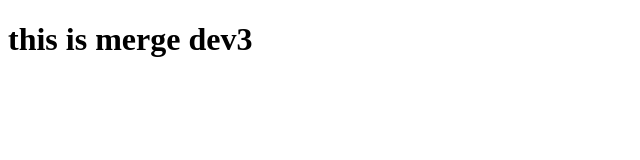
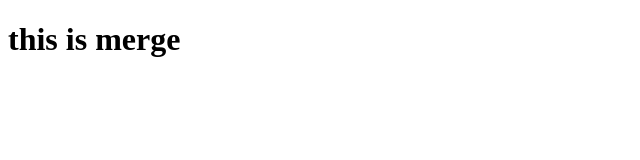
Before and after one commit to Kaksophat/test1, a plain HTML site: page dev2.html in a window 1280 px wide. Shown: the whole page, without its empty margins (0-640 px from the left). Drawn offline with Linux system fonts and the light colour scheme.

Commit message:
change dev2

```diff
--- a/dev2.html
+++ b/dev2.html
@@ -6,6 +6,6 @@
     <title>Document</title>
 </head>
 <body>
-    <h1>this is merge dev3</h1>
+    <h1>this is merge </h1>
 </body>
 </html>
```
